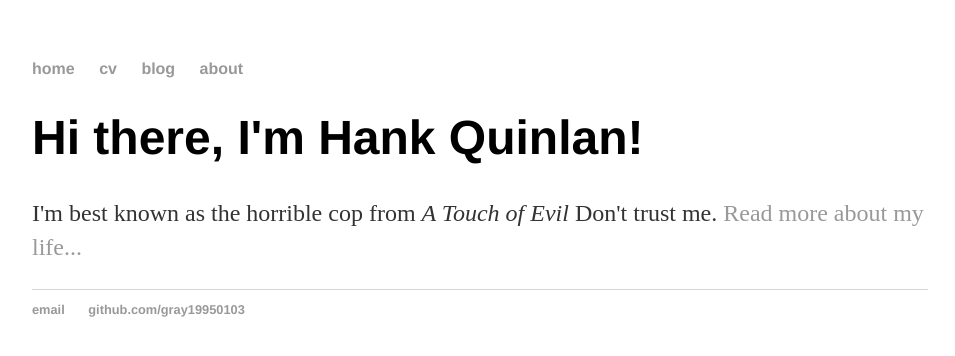
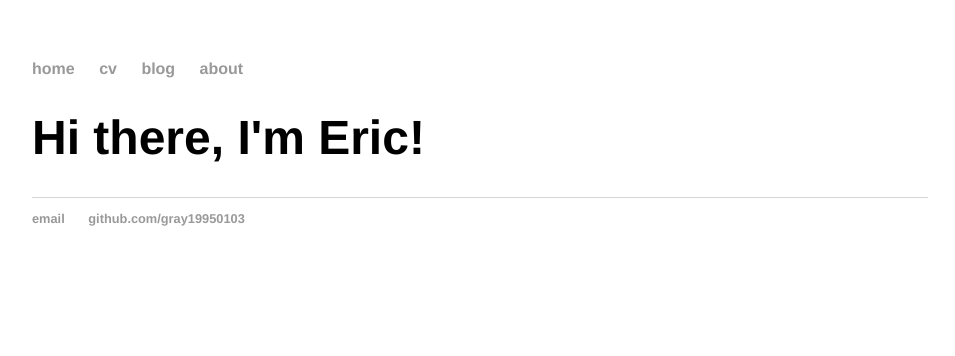
Before and after one commit to gray19950103/gray19950103.github.io, a Jekyll site: the page built from index.html, in a window 1280 px wide. Shown: the top 356 px of the page, without its empty margins (160-1115 px from the left). Built offline with Jekyll 4.4.1, drawn with Linux system fonts in a browser that asks for light colours.

Commit message:
Update index.html

```diff
--- a/index.html
+++ b/index.html
@@ -3,6 +3,5 @@ layout: default
 title: yzr
 ---
 <div class="blurb">
-	<h1>Hi there, I'm Hank Quinlan!</h1>
-	<p>I'm best known as the horrible cop from <em>A Touch of Evil</em> Don't trust me. <a href="/about">Read more about my life...</a></p>
+	<h1>Hi there, I'm Eric!</h1>
 </div>
```
